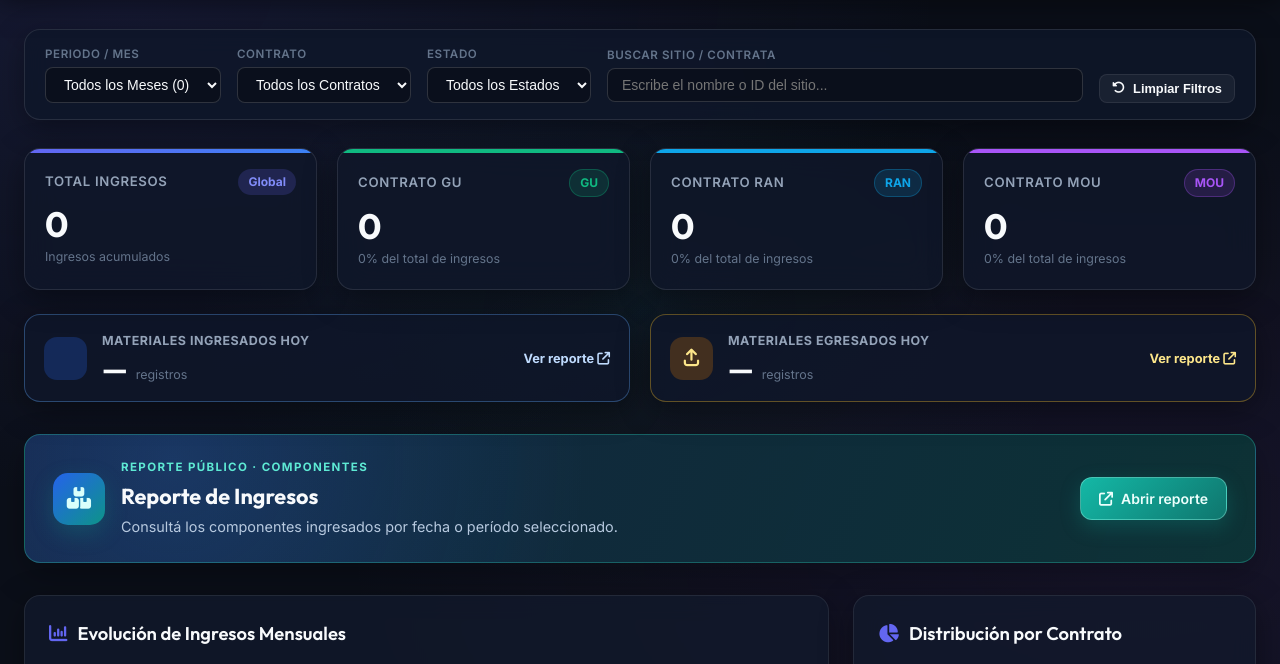
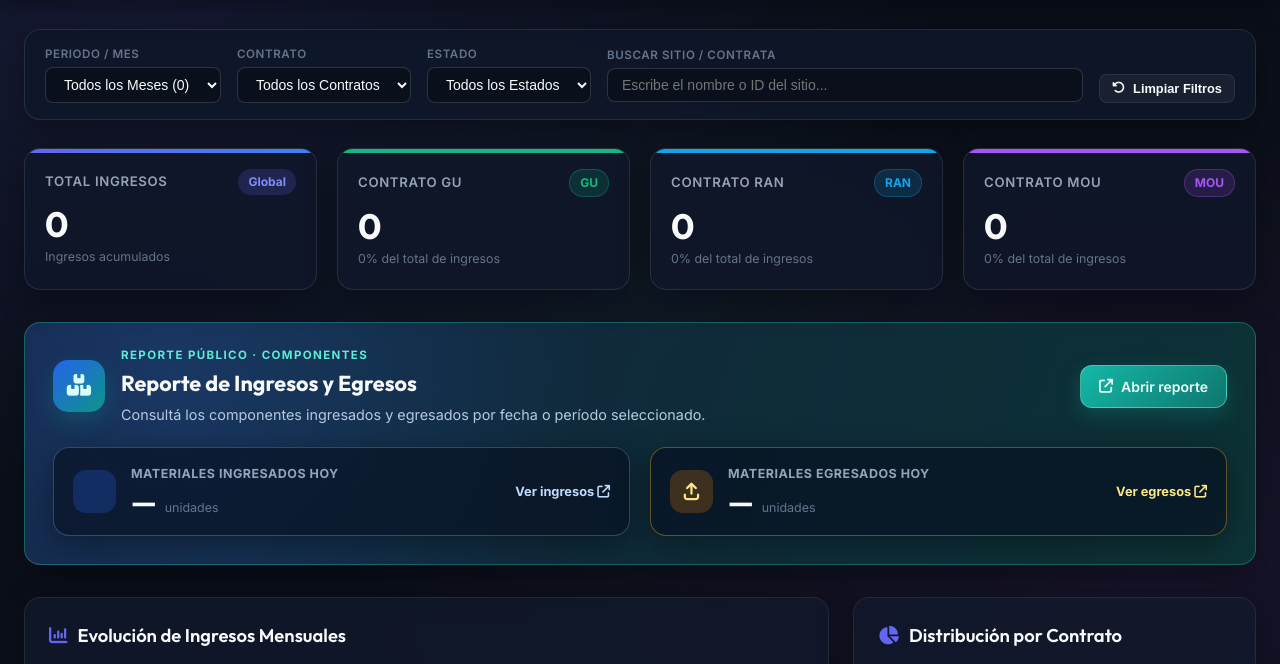
Before and after one commit to llzilkll/Inventario, a plain HTML site: page index.html in a window 1280 px wide. Shown: the part 89-753 px from the top of the page. Drawn offline with nearby package versions, Linux system fonts and the light colour scheme; no server answers; some icons are missing.

Commit message:
unifica reporte publico con resumen de movimientos

```diff
--- a/index.html
+++ b/index.html
@@ -14,7 +14,7 @@
     <script src="https://www.gstatic.com/firebasejs/10.12.0/firebase-auth-compat.js"></script>
     <script src="https://www.gstatic.com/firebasejs/10.12.0/firebase-database-compat.js"></script>
 
-    <link rel="stylesheet" href="styles.css?v=20261020-3">
+    <link rel="stylesheet" href="styles.css?v=20261020-4">
 </head>
 <body>
 
@@ -145,8 +145,25 @@
             </div>
         </section>
 
-        <!-- Resumen diario de movimientos de componentes -->
-        <section class="movement-stats" aria-label="Cantidades de materiales de hoy">
+        <!-- Reporte público y resumen diario de movimientos -->
+        <section class="public-movement-card" aria-label="Reporte público de componentes">
+            <div class="public-movement-header">
+                <div class="public-report-content">
+                    <div class="public-report-icon" aria-hidden="true">
+                        <i class="fa-solid fa-boxes-stacked"></i>
+                    </div>
+                    <div>
+                        <div class="public-report-eyebrow">Reporte público · Componentes</div>
+                        <h2 class="public-report-title">Reporte de Ingresos y Egresos</h2>
+                        <p class="public-report-description">Consultá los componentes ingresados y egresados por fecha o período seleccionado.</p>
+                    </div>
+                </div>
+                <a class="btn public-report-button" href="https://pwa.inventariosanmartin.com.ar/movimientos-telefonica-publico" target="_blank" rel="noopener noreferrer">
+                    <i class="fa-solid fa-arrow-up-right-from-square"></i> Abrir reporte
+                </a>
+            </div>
+
+            <div class="movement-stats" aria-label="Cantidades de materiales de hoy">
                 <article class="movement-stat movement-stat-income">
                     <div class="movement-stat-icon" aria-hidden="true">
                         <i class="fa-solid fa-arrow-down-to-bracket"></i>
@@ -155,11 +172,11 @@
                         <span class="movement-stat-label">Materiales ingresados hoy</span>
                         <div class="movement-stat-value-row">
                             <strong id="public-income-count">—</strong>
-                        <small>registros</small>
+                            <small>unidades</small>
                         </div>
                     </div>
                     <a href="https://pwa.inventariosanmartin.com.ar/movimientos-telefonica-publico" target="_blank" rel="noopener noreferrer">
-                    Ver reporte <i class="fa-solid fa-arrow-up-right-from-square" aria-hidden="true"></i>
+                        Ver ingresos <i class="fa-solid fa-arrow-up-right-from-square" aria-hidden="true"></i>
                     </a>
                 </article>
 
@@ -171,30 +188,14 @@
                         <span class="movement-stat-label">Materiales egresados hoy</span>
                         <div class="movement-stat-value-row">
                             <strong id="public-egress-count">—</strong>
-                        <small>registros</small>
+                            <small>unidades</small>
                         </div>
                     </div>
                     <a href="https://pwa.inventariosanmartin.com.ar/egresos-telefonica-publico" target="_blank" rel="noopener noreferrer">
-                    Ver reporte <i class="fa-solid fa-arrow-up-right-from-square" aria-hidden="true"></i>
+                        Ver egresos <i class="fa-solid fa-arrow-up-right-from-square" aria-hidden="true"></i>
                     </a>
                 </article>
-        </section>
-
-        <!-- Acceso al reporte público de componentes -->
-        <section class="public-report-card" aria-label="Reporte público de ingresos">
-            <div class="public-report-content">
-                <div class="public-report-icon" aria-hidden="true">
-                    <i class="fa-solid fa-boxes-stacked"></i>
             </div>
-                <div>
-                    <div class="public-report-eyebrow">Reporte público · Componentes</div>
-                    <h2 class="public-report-title">Reporte de Ingresos</h2>
-                    <p class="public-report-description">Consultá los componentes ingresados por fecha o período seleccionado.</p>
-                </div>
-            </div>
-            <a class="btn public-report-button" href="https://pwa.inventariosanmartin.com.ar/movimientos-telefonica-publico" target="_blank" rel="noopener noreferrer">
-                <i class="fa-solid fa-arrow-up-right-from-square"></i> Abrir reporte
-            </a>
         </section>
 
         <!-- Gráficos de Analítica -->
@@ -515,6 +516,6 @@
     <!-- Contenedor para Notificaciones Toast -->
     <div class="toast-container" id="toast-container"></div>
 
-    <script src="app.js?v=20261020-3"></script>
+    <script src="app.js?v=20261020-4"></script>
 </body>
 </html>
--- a/styles.css
+++ b/styles.css
@@ -322,12 +322,30 @@ header {
     color: var(--text-muted);
 }
 
-/* Resumen diario de movimientos públicos */
+/* Reporte público y resumen diario de movimientos */
+.public-movement-card {
+    margin-bottom: 32px;
+    padding: 24px 28px 28px;
+    border: 1px solid rgba(45, 212, 191, 0.32);
+    border-radius: var(--radius-lg);
+    background:
+        radial-gradient(circle at 12% 20%, rgba(59, 130, 246, 0.2), transparent 38%),
+        linear-gradient(110deg, rgba(19, 37, 67, 0.95), rgba(12, 54, 55, 0.9));
+    box-shadow: 0 12px 34px rgba(0, 0, 0, 0.28);
+}
+
+.public-movement-header {
+    display: flex;
+    align-items: center;
+    justify-content: space-between;
+    gap: 24px;
+    margin-bottom: 22px;
+}
+
 .movement-stats {
     display: grid;
     grid-template-columns: repeat(2, minmax(0, 1fr));
     gap: 20px;
-    margin: -8px 0 32px;
 }
 
 .movement-stat {
@@ -338,7 +356,7 @@ header {
     padding: 17px 19px;
     border: 1px solid var(--border-color);
     border-radius: var(--radius-lg);
-    background: rgba(15, 23, 42, 0.82);
+    background: rgba(7, 14, 30, 0.62);
     box-shadow: var(--shadow-card);
 }
 
@@ -860,10 +878,19 @@ tbody tr:hover {
 }
 
 @media (max-width: 680px) {
+    .public-movement-card {
+        padding: 20px;
+    }
+
+    .public-movement-header {
+        align-items: flex-start;
+        flex-direction: column;
+        gap: 18px;
+    }
+
     .movement-stats {
         grid-template-columns: 1fr;
         gap: 12px;
-        margin-top: -12px;
     }
 
     .movement-stat {
```
Lines whose indentation alone changed are shown as unchanged.
